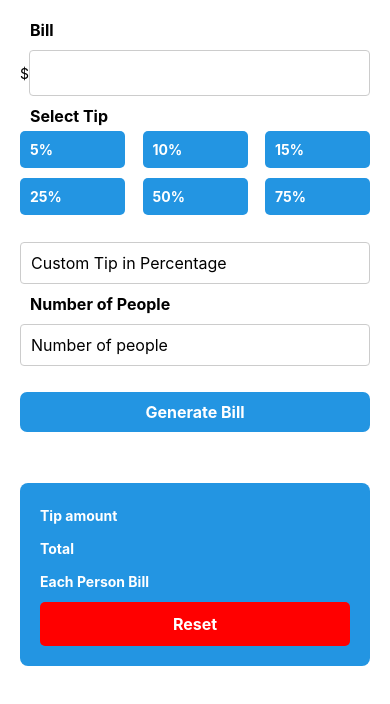
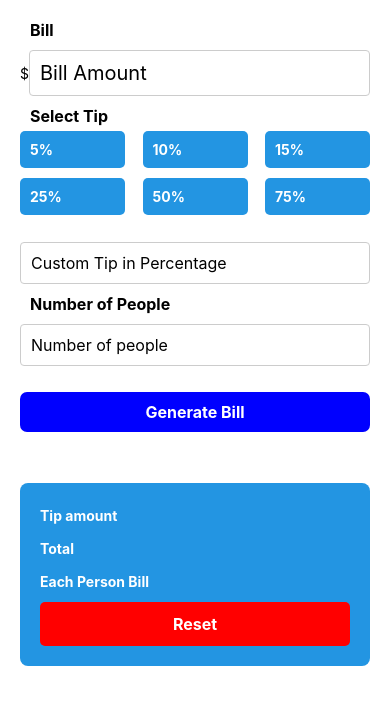
Before and after one commit to h9demari/TipCalculator, a React Native app: screen / in a window 390 px wide. Shown: the top 704 px of the page. Built offline with nearby package versions, Linux system fonts and the light colour scheme.

Commit message:
Style changes

```diff
--- a/App.js
+++ b/App.js
@@ -88,6 +88,7 @@ export default function BillSplitter() {
           <Text >$</Text>
           <TextInput
             style={styles.input}
+            placeholder="Bill Amount"
             keyboardType="numeric"
             value={billAmount}
             onChangeText={handleBillAmountChange}
--- a/styles.js
+++ b/styles.js
@@ -64,7 +64,7 @@ const styles = StyleSheet.create({
     generateBillBtn: {
         width: '100%',
         height: 40,
-        backgroundColor: '#2395e2',
+        backgroundColor: 'blue',
         borderRadius: 7,
         alignItems: 'center',
         justifyContent: 'center',
@@ -97,7 +97,7 @@ const styles = StyleSheet.create({
         fontWeight: "bold",
     },
     value: {
-        color: "white",
+        color: "lightgreen",
         fontWeight: "bold",
         paddingLeft: 10,
         fontSize: 19,
```
